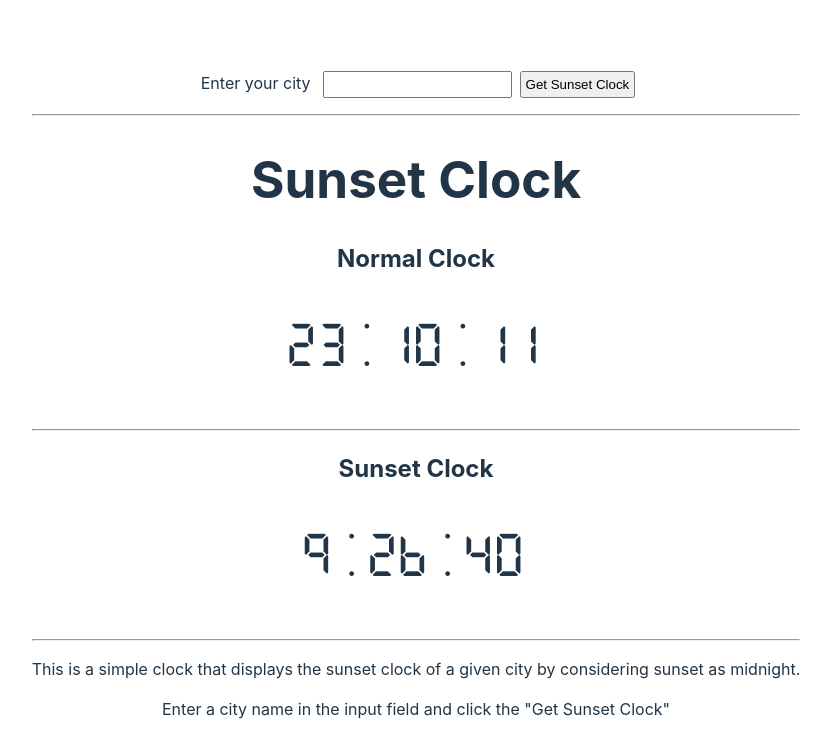
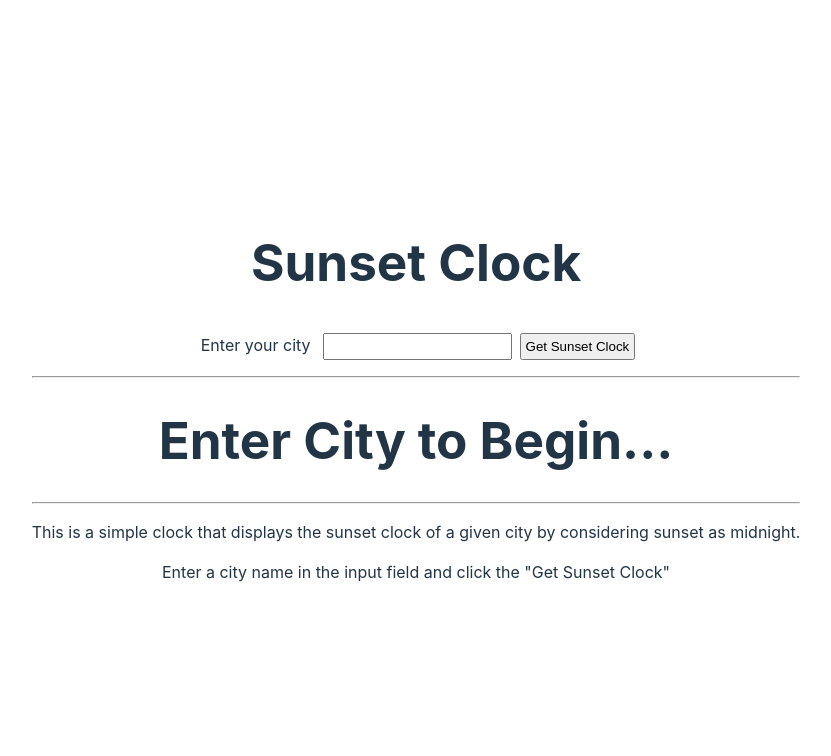
Before and after one commit to s-zankalony/sunsetClock, a React (Vite) app in the folder frontend/: page / in a window 1280 px wide. Shown: the top 756 px of the page, without its empty margins (224-1055 px from the left). Built offline with nearby package versions, Linux system fonts and the light colour scheme.

Commit message:
working version

```diff
--- a/frontend/components/GetCityForm.jsx
+++ b/frontend/components/GetCityForm.jsx
@@ -10,7 +10,7 @@ const getSunsetTime = async (city) => {
     const response = await customAxios.get(`/?${searchParams}`);
     const data = await response.data;
     console.log(data);
-    return data.sunset;
+    return data;
   } catch (error) {
     if (error.response) {
       console.log(error.response.data);
@@ -26,14 +26,23 @@ const getSunsetTime = async (city) => {
   }
 };
 
-const GetCityForm = ({ onSunsetTime }) => {
+const GetCityForm = ({ onSunsetTime, onTimezone, onName, onCountry }) => {
   const handleSubmit = async (e) => {
     e.preventDefault();
     const city = e.target.city.value;
-    const sunsetTime = await getSunsetTime(city);
+    const cityData = await getSunsetTime(city);
+    const sunsetTime = cityData.sys.sunset;
+    const timezone = cityData.timezone;
+    const name = cityData.name;
+    const country = cityData.sys.country;
     console.log(`Sunset Time: ${sunsetTime}`);
-
+    console.log(`timezone: ${timezone}`);
+    console.log(`name: ${name}`);
+    console.log(`country: ${country}`);
     onSunsetTime(sunsetTime);
+    onTimezone(timezone);
+    onName(name);
+    onCountry(country);
   };
 
   return (
--- a/frontend/components/SunsetClock.jsx
+++ b/frontend/components/SunsetClock.jsx
@@ -1,35 +1,57 @@
 import React, { useState, useEffect } from 'react';
 
-const SunsetClock = ({ sunsetTime }) => {
-  console.log(`prob sunsetTime: ${sunsetTime}`);
-  const dateNow = Date.now();
-  const timeToSunset = dateNow - sunsetTime;
-  console.log(`timeToSunset ${timeToSunset}`);
-  // const sunsetClock = new Date(timeToSunset * 1000);
+const SunsetClock = ({ sunsetTime, timezone, name, country }) => {
+  const timezoneOffset = timezone / 3600;
 
   const [time, setTime] = useState(new Date());
-  const [sunsetClock, setSunsetClock] = useState(new Date(timeToSunset * 1000));
+  const [sunsetClock, setSunsetClock] = useState(new Date(sunsetTime * 1000));
 
   useEffect(() => {
     const interval = setInterval(() => {
       setTime(new Date());
-      setSunsetClock(new Date(timeToSunset * 1000));
+      // console.log(`time variable: ${time}`);
+      setSunsetClock(new Date(sunsetTime * 1000));
     }, 1000);
     return () => clearInterval(interval);
-  });
+  }, []);
 
-  const hours = time.getHours();
-  const minutes = time.getMinutes();
-  const seconds = time.getSeconds();
+  if (sunsetTime === null || timezone === null) {
+    return <h1>Enter City to Begin...</h1>;
+  }
 
-  const sunsetHours = sunsetClock.getHours();
-  const sunsetMinutes = sunsetClock.getMinutes();
-  const sunsetSeconds = sunsetClock.getSeconds();
+  const hours =
+    time.getUTCHours() + timezoneOffset >= 24
+      ? time.getUTCHours() + timezoneOffset - 24
+      : time.getUTCHours() + timezoneOffset;
+  const minutes = time.getUTCMinutes();
+  const seconds = time.getUTCSeconds();
+
+  const sunsetTimeHours =
+    sunsetClock.getUTCHours() + timezoneOffset >= 24
+      ? sunsetClock.getUTCHours() + timezoneOffset - 24
+      : sunsetClock.getUTCHours() + timezoneOffset;
+  const sunsetTimeMinutes = sunsetClock.getUTCMinutes();
+  const sunsetTimeSeconds = sunsetClock.getUTCSeconds();
+
+  const sunsetHours =
+    hours - sunsetTimeHours < 0
+      ? hours - sunsetTimeHours + 24
+      : hours - sunsetTimeHours;
+  const sunsetMinutes =
+    minutes - sunsetTimeMinutes < 0
+      ? minutes - sunsetTimeMinutes + 60
+      : minutes - sunsetTimeMinutes;
+  const sunsetSeconds =
+    seconds - sunsetTimeSeconds < 0
+      ? seconds - sunsetTimeSeconds + 60
+      : seconds - sunsetTimeSeconds;
 
   return (
     <>
-      <h1>Sunset Clock</h1>
-      <h2>Normal Clock</h2>
+      <h1>
+        {name}, {country}
+      </h1>
+      <h2>Regular Clock</h2>
       <h2 className="digital-clock">
         {hours} : {minutes} : {seconds}
       </h2>
--- a/frontend/src/App.jsx
+++ b/frontend/src/App.jsx
@@ -5,12 +5,29 @@ import GetCityForm from '../components/GetCityForm';
 
 function App() {
   const [sunsetTime, setSunsetTime] = useState(null);
+  const [timezone, setTimezone] = useState(null);
+  const [name, setName] = useState('');
+  const [country, setCountry] = useState('');
   const handleSunsetTime = (time) => setSunsetTime(time);
+  const handleTimezone = (timezone) => setTimezone(timezone);
+  const handleName = (name) => setName(name);
+  const handleCountry = (country) => setCountry(country);
   return (
     <>
-      <GetCityForm onSunsetTime={handleSunsetTime} />
+      <h1>Sunset Clock</h1>
+      <GetCityForm
+        onSunsetTime={handleSunsetTime}
+        onTimezone={handleTimezone}
+        onName={handleName}
+        onCountry={handleCountry}
+      />
       <hr />
-      <SunsetClock sunsetTime={sunsetTime} />
+      <SunsetClock
+        sunsetTime={sunsetTime}
+        timezone={timezone}
+        name={name}
+        country={country}
+      />
       <hr />
 
       <p>
@@ -25,5 +42,3 @@ function App() {
 }
 
 export default App;
-
-// this is tiring
```
Also changed, not shown: 1 other file (tests, documents, lock files or other folders).
